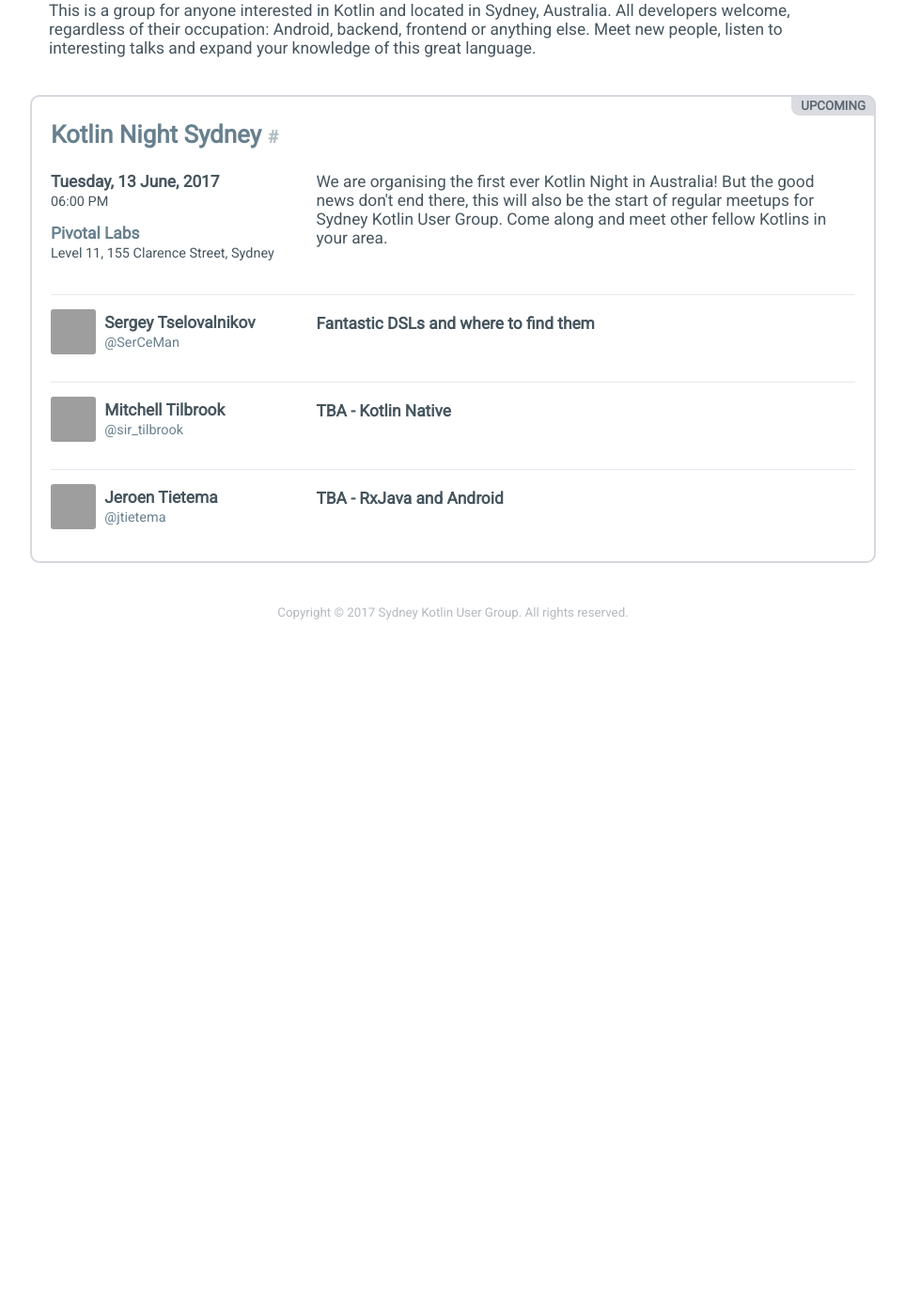
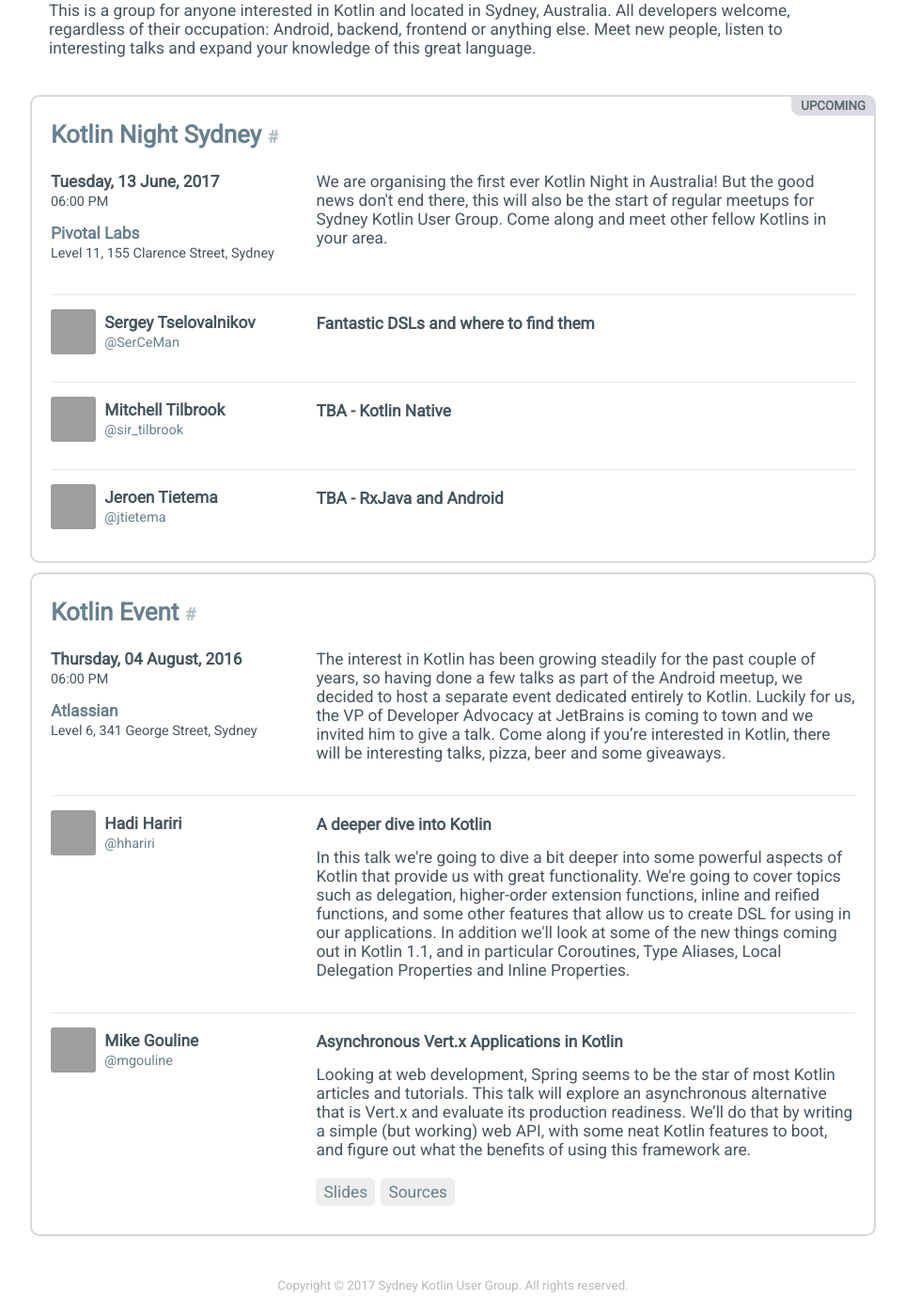
Before and after one commit to garethsime/sydkotlin.github.io, a Jekyll site: the page built from index.html, in a window 1280 px wide and 1400 px high, scrolled down 316 px. Shown: the whole window at 94% size, without its empty margins (158-1121 px from the left). Built offline with Jekyll 4.4.1, drawn with Linux system fonts in a browser that asks for light colours; nearby versions of some CDN libraries; before the commit the page ends 1000 px from its top, so only the background shows below that; grey boxes are pictures that could not be loaded.

Commit message:
Add first Kotlin event

```diff
--- a/_data/events.yml
+++ b/_data/events.yml
@@ -1,3 +1,53 @@
+- title: "Kotlin Event"
+  anchor: kotlin-event-2016
+  url: https://www.meetup.com/Android-Australia-User-Group-Sydney/events/232408253/
+  date: 2016-08-04T18:00:00+10
+  description: >
+    The interest in Kotlin has been growing steadily for the past couple of years, so having done
+    a few talks as part of the Android meetup, we decided to host a separate event dedicated
+    entirely to Kotlin. Luckily for us, the VP of Developer Advocacy at JetBrains is coming to
+    town and we invited him to give a talk. Come along if you’re interested in Kotlin, there
+    will be interesting talks, pizza, beer and some giveaways.
+
+  location:
+    name: Atlassian
+    address: Level 6, 341 George Street, Sydney
+    url: https://www.google.com.au/maps/place/Atlassian/@-33.8672619,151.204346,17z/data=!3m1!4b1!4m5!3m4!1s0x6b12ae393a03d8ff:0x8fead86f5e91b507!8m2!3d-33.8672619!4d151.20654
+
+  talks:
+    - speaker:
+        name: Hadi Hariri
+        twitter: hhariri
+
+      title: A deeper dive into Kotlin
+      description: >
+        In this talk we're going to dive a bit deeper into some powerful aspects of Kotlin that
+        provide us with great functionality. We're going to cover topics such as delegation,
+        higher-order extension functions, inline and reified functions, and some other features
+        that allow us to create DSL for using in our applications. In addition we'll look at some
+        of the new things coming out in Kotlin 1.1, and in particular Coroutines, Type Aliases,
+        Local Delegation Properties and Inline Properties.
+
+    - speaker:
+        name: Mike Gouline
+        twitter: mgouline
+
+      title: Asynchronous Vert.x Applications in Kotlin
+      description: >
+        Looking at web development, Spring seems to be the star of most Kotlin articles and
+        tutorials. This talk will explore an asynchronous alternative that is Vert.x and evaluate
+        its production readiness. We’ll do that by writing a simple (but working) web API, with
+        some neat Kotlin features to boot, and figure out what the benefits of using this
+        framework are.
+
+      links:
+        - title: Slides
+          url: https://docs.google.com/presentation/d/10cC6WJwu6G0a3ZMoFMoWl_slOHG2JDcswEOQj-5qwco
+
+        - title: Sources
+          url: https://github.com/mgouline/vertx-kotlin-example
+
+
 - title: "Kotlin Night Sydney"
   anchor: kotlin-night-2017
   url: https://www.meetup.com/sydney-kotlin/events/239311719/
```
